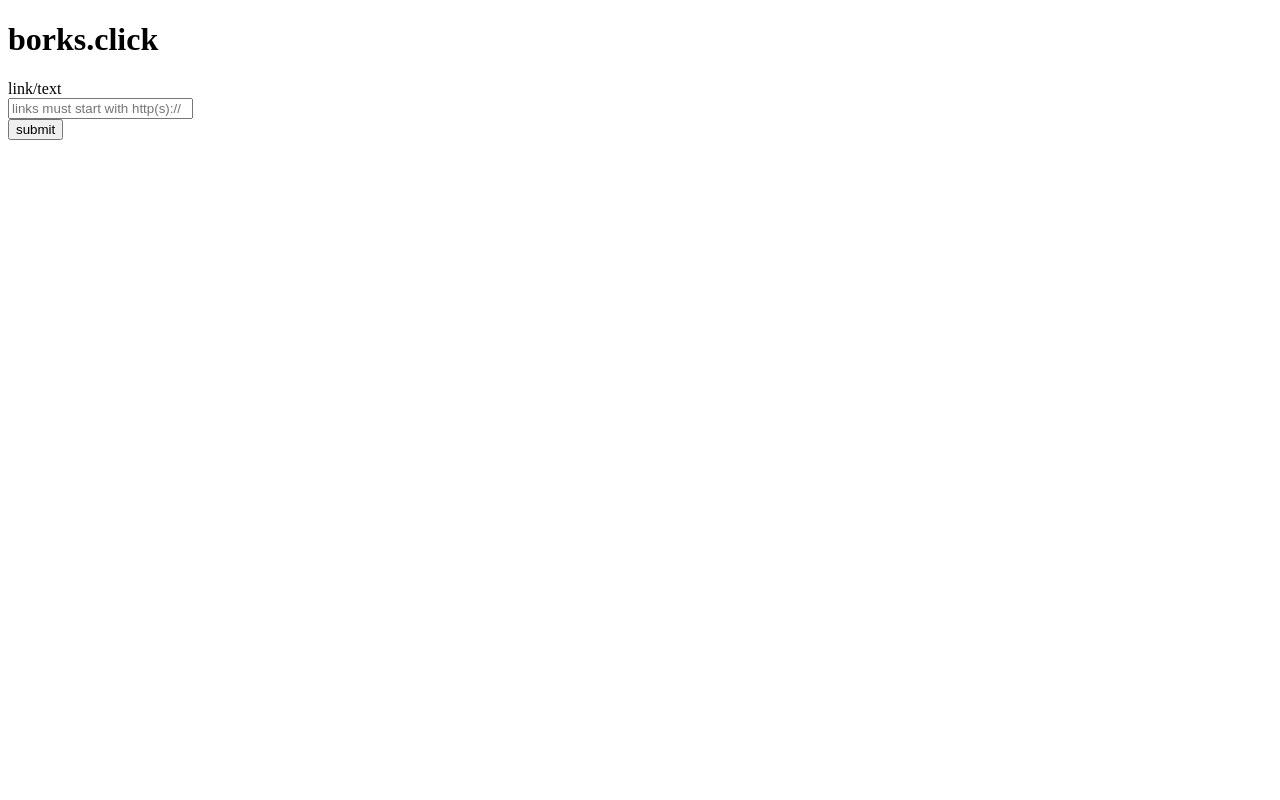
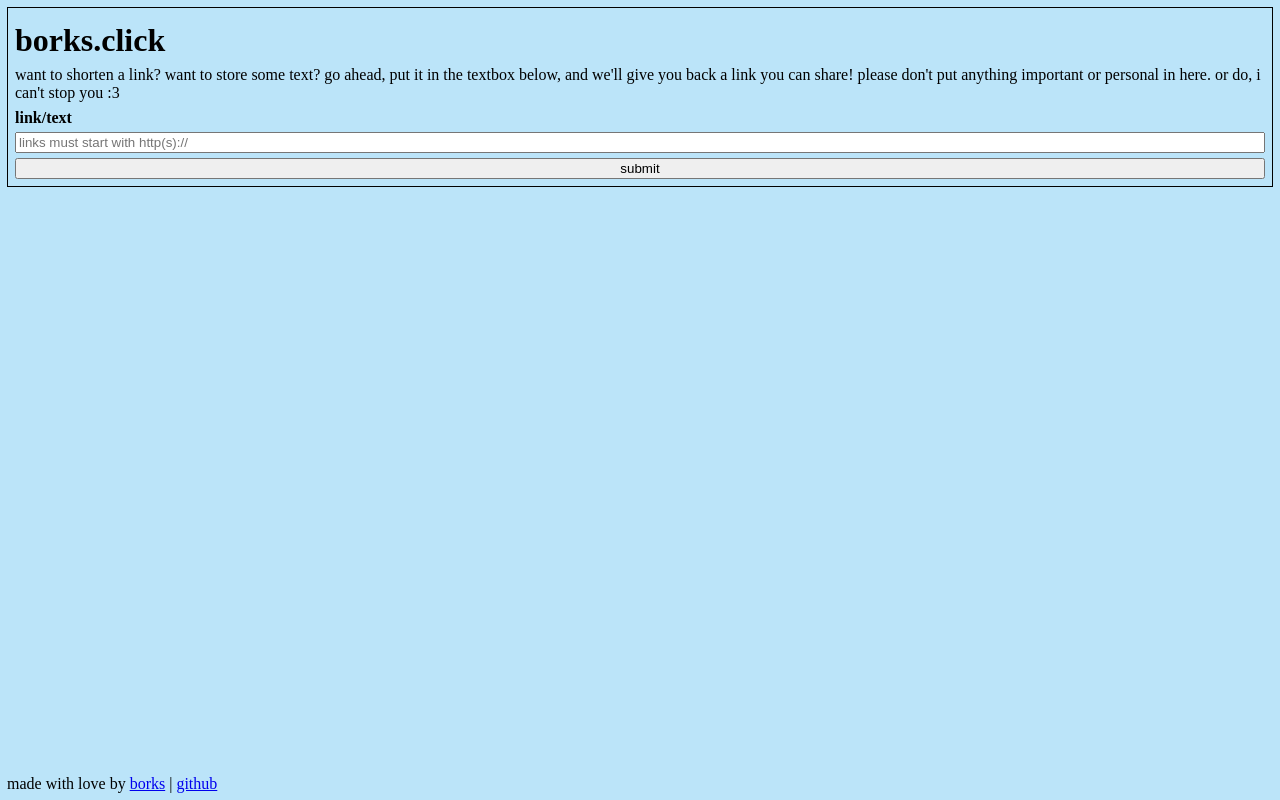
Before and after one commit to chrisbeltr/click, a website: page index.html in a window 1280 px wide. Drawn offline with Linux system fonts and the light colour scheme.

Commit message:
improved frontend

```diff
--- a/index.html
+++ b/index.html
@@ -2,33 +2,105 @@
 <html lang="en">
   <head>
     <meta charset="UTF-8" />
-    <meta name="viewport" content="width=device-width, initial-scale=1.0" />
-    <title>borks link shortener</title>
+    <meta
+      name="viewport"
+      content="width=device-width, initial-scale=1.0, minimum-scale=1.0"
+    />
+    <title>borks link shortener™</title>
+    <style>
+      *,
+      *::after,
+      *::before {
+        box-sizing: border-box;
+      }
+
+      html {
+        height: 100%;
+      }
+
+      body {
+        height: 100%;
+        margin: 0;
+        padding: 7px;
+        background-color: #bbe4f9;
+      }
+
+      .page {
+        height: 100%;
+        display: flex;
+        flex-direction: column;
+        justify-content: space-between;
+      }
+
+      .container {
+        padding: 7px;
+        border: 1px solid black;
+      }
+
+      h1,
+      p {
+        margin: 7px 0;
+      }
+
+      form {
+        display: flex;
+        flex-direction: column;
+        gap: 5px;
+      }
+
+      label {
+        font-weight: bold;
+        align-self: flex-start;
+      }
+    </style>
   </head>
   <body>
-    <h1>borks.click</h1>
-    <form id="form" action="">
-      <label for="input">link/text</label><br />
-      <input type="text" name="input" id="input" placeholder="links must start with http(s)://"/><br />
-      <input type="submit" value="submit" />
-    </form>
-    <span id="response"></span>
+    <div class="page">
+      <div class="container">
+        <h1>borks.click</h1>
+        <p>
+          want to shorten a link? want to store some text? go ahead, put it in
+          the textbox below, and we'll give you back a link you can share!
+          please don't put anything important or personal in here. or do, i
+          can't stop you :3
+        </p>
+        <form id="form" action="">
+          <label for="input">link/text</label>
+          <input
+            type="text"
+            name="input"
+            id="input"
+            placeholder="links must start with http(s)://"
+            required
+          />
+          <input type="submit" value="submit" />
+        </form>
+        <span id="response"></span>
+      </div>
+      <footer>
+        made with love by <a href="https://borks.click/2940qU">borks</a> |
+        <a href="https://borks.click/4J0aZh">github</a>
+      </footer>
+    </div>
     <script>
       let form = document.getElementById("form");
+      let input = document.getElementById("input");
       let response = document.getElementById("response");
       form.addEventListener("submit", async (ev) => {
         ev.preventDefault();
 
         let data = new FormData(form);
         let url = encodeURIComponent(data.get("input"));
-        form.reset();
+        input.disabled = true;
 
         let res = await fetch(`./${url}`, { method: "POST" });
-        let link = await res.text();
-        if (link == "something went wrong") {
+        if (res.status != 200 && res.status != 302) {
           response.innerHTML = "something went wrong";
           return;
         }
+        let link = await res.text();
+        input.disabled = false;
+        form.reset();
         response.innerHTML = `your new link: <a href="${link}" target="_blank">${link}</a>`;
       });
     </script>
```
